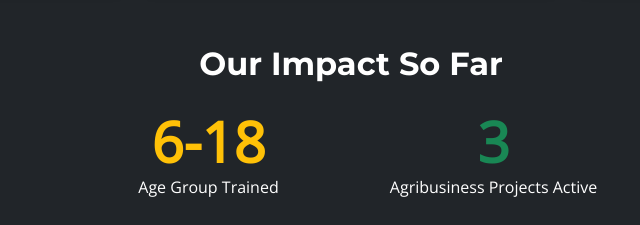
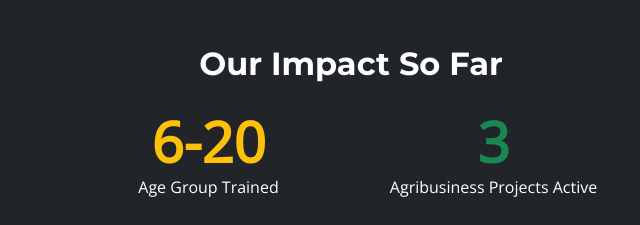
Before and after one commit to Benadum/osa-website, a plain HTML site: page index.html in a window 1280 px wide. Shown: the part 4937-5162 px from the top of the page, 289-929 px from the left. Drawn offline with nearby package versions, Linux system fonts and the light colour scheme.

Commit message:
age 6-20

```diff
--- a/index.html
+++ b/index.html
@@ -576,7 +576,7 @@
             </div>
 
             <div class="col-md-3 mb-3">
-                <div class="display-4 fw-bold text-warning">6-18</div>
+                <div class="display-4 fw-bold text-warning">6-20</div>
                 <p>Age Group Trained</p>
             </div>
 
```
